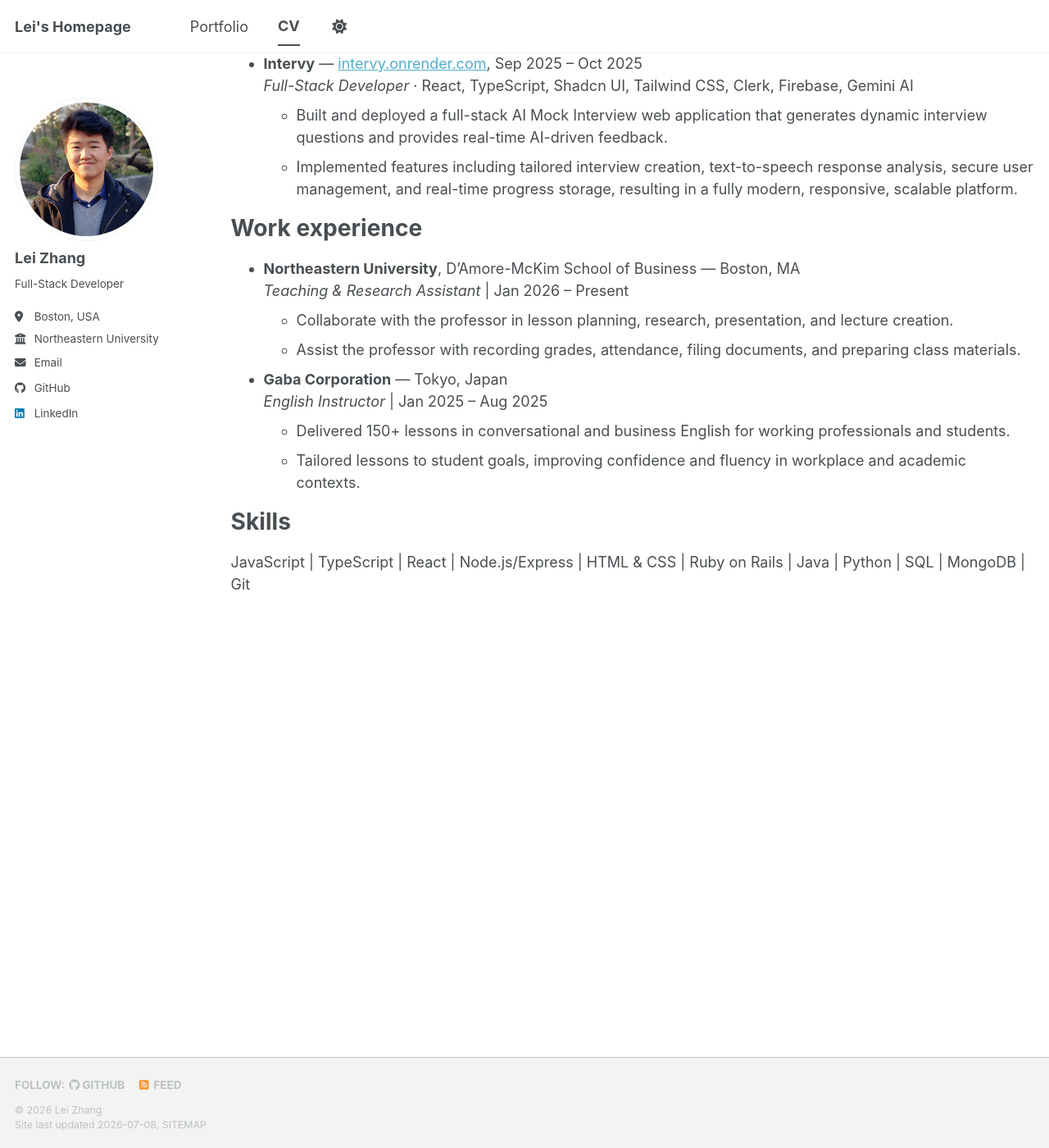
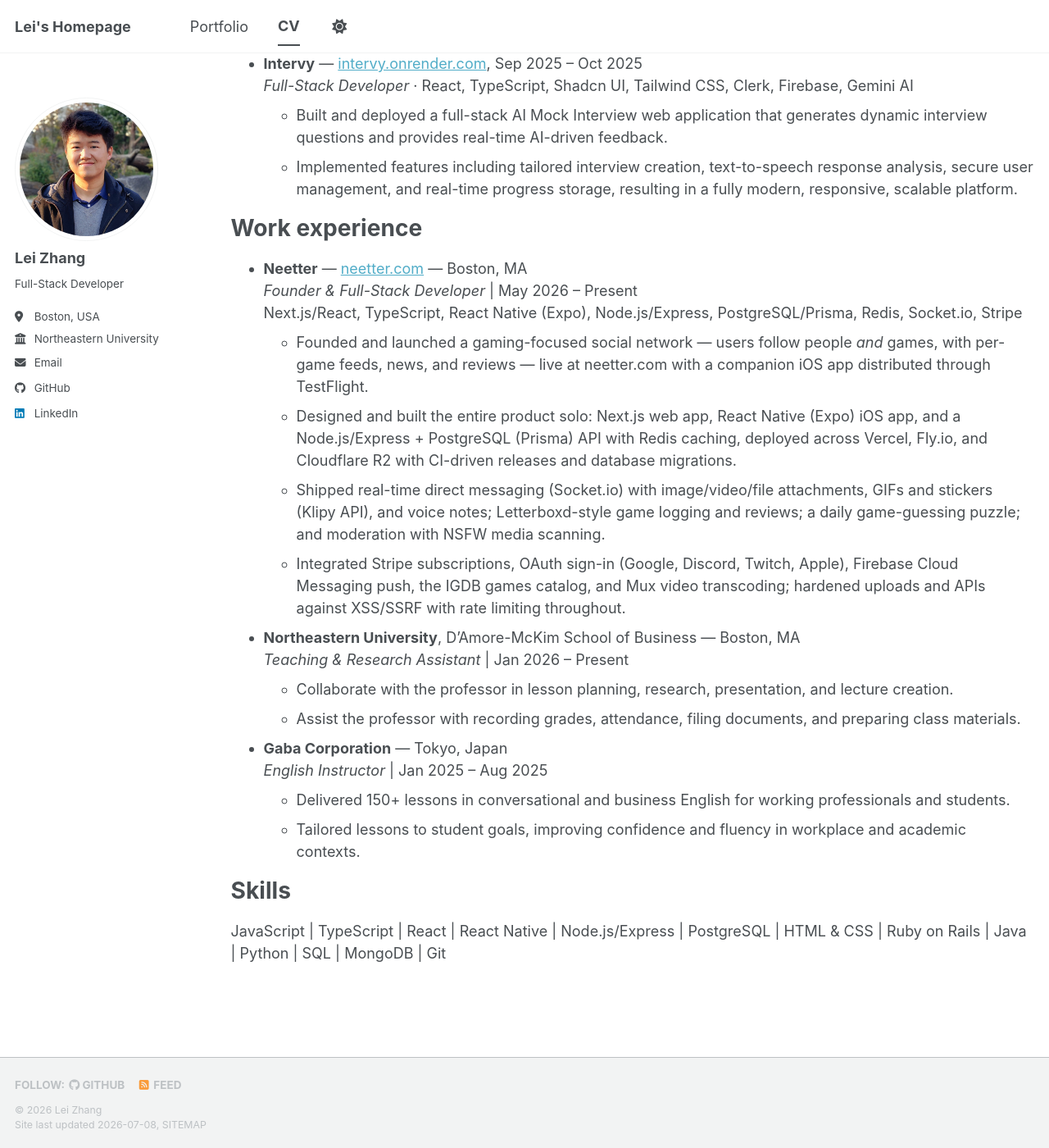
Before and after one commit to Mauoser/mauoser.github.io, a Jekyll site: the page built from _pages/cv.md, in a window 1280 px wide and 1400 px high, scrolled down 1007 px. Shown: the whole window at 82% size. Built offline with Jekyll 4.4.1, drawn with Linux system fonts in a browser that asks for light colours; a script bundle is joined from its source files by our own code; library files that are not in the unit come from our copies.

Commit message:
Add Neetter — founder & full-stack developer role, portfolio entry

```diff
--- a/_pages/cv.md
+++ b/_pages/cv.md
@@ -43,6 +43,14 @@
 
 Work experience
 ======
+* **Neetter** — [neetter.com](https://neetter.com) — Boston, MA
+  *Founder & Full-Stack Developer* | May 2026 – Present
+  Next.js/React, TypeScript, React Native (Expo), Node.js/Express, PostgreSQL/Prisma, Redis, Socket.io, Stripe
+  * Founded and launched a gaming-focused social network — users follow people *and* games, with per-game feeds, news, and reviews — live at neetter.com with a companion iOS app distributed through TestFlight.
+  * Designed and built the entire product solo: Next.js web app, React Native (Expo) iOS app, and a Node.js/Express + PostgreSQL (Prisma) API with Redis caching, deployed across Vercel, Fly.io, and Cloudflare R2 with CI-driven releases and database migrations.
+  * Shipped real-time direct messaging (Socket.io) with image/video/file attachments, GIFs and stickers (Klipy API), and voice notes; Letterboxd-style game logging and reviews; a daily game-guessing puzzle; and moderation with NSFW media scanning.
+  * Integrated Stripe subscriptions, OAuth sign-in (Google, Discord, Twitch, Apple), Firebase Cloud Messaging push, the IGDB games catalog, and Mux video transcoding; hardened uploads and APIs against XSS/SSRF with rate limiting throughout.
+
 * **Northeastern University**, D'Amore-McKim School of Business — Boston, MA
   *Teaching & Research Assistant* | Jan 2026 – Present
   * Collaborate with the professor in lesson planning, research, presentation, and lecture creation.
@@ -55,4 +63,4 @@
 
 Skills
 ======
-JavaScript | TypeScript | React | Node.js/Express | HTML & CSS | Ruby on Rails | Java | Python | SQL | MongoDB | Git
+JavaScript | TypeScript | React | React Native | Node.js/Express | PostgreSQL | HTML & CSS | Ruby on Rails | Java | Python | SQL | MongoDB | Git
```
Also changed, not shown: _pages/about.md (+6 -0 lines), _portfolio/neetter.md (added, +32 -0 lines), images/neetter-card.jpg (added).
